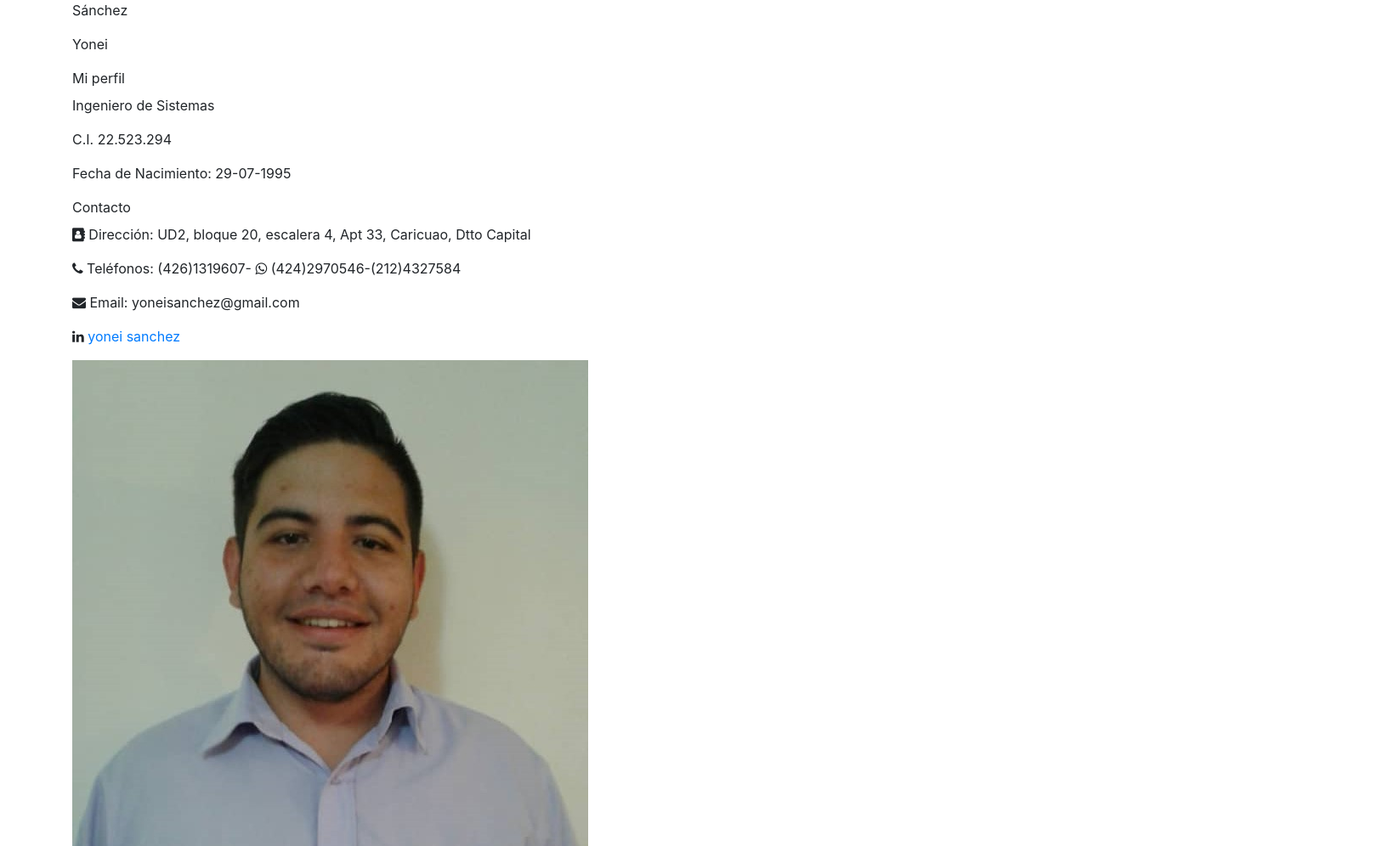
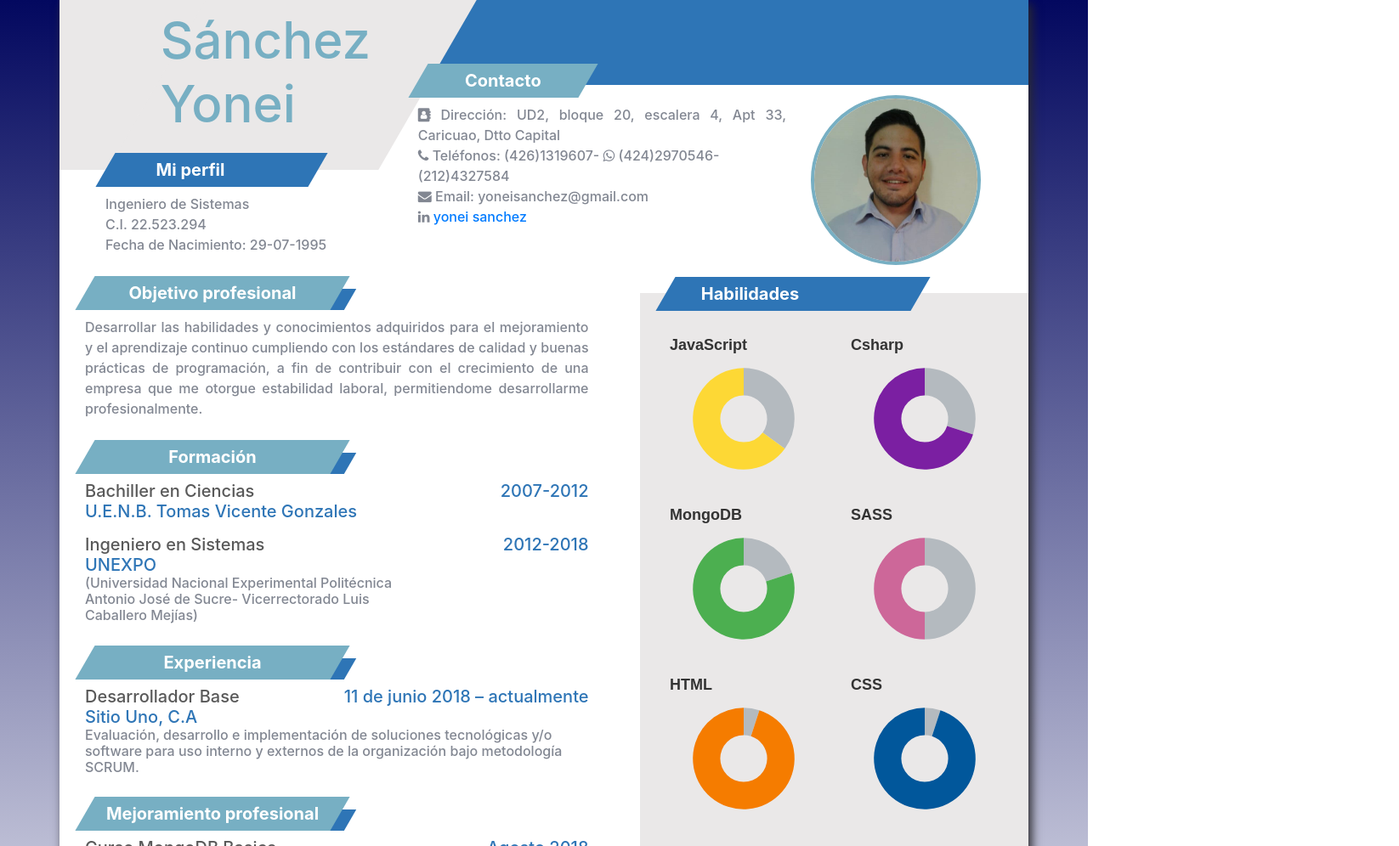
Before and after one commit to yoneisanchez/Corriculum, a plain HTML site: page index.html in a window 1280 px wide. Shown: the top 996 px of the page at 85% size, 1646 px wide, since content can reach past the window. Drawn offline with nearby package versions, Linux system fonts and the light colour scheme; the site is published under a folder, as on GitHub Pages, so addresses that start at the root find nothing.

Commit message:
Se cambia string de ubicacion de archivo css

```diff
--- a/index.html
+++ b/index.html
@@ -11,7 +11,7 @@
     <script src="https://code.jquery.com/jquery-3.3.1.slim.min.js" integrity="sha384-q8i/X+965DzO0rT7abK41JStQIAqVgRVzpbzo5smXKp4YfRvH+8abtTE1Pi6jizo" crossorigin="anonymous"></script>
     <script src="https://cdnjs.cloudflare.com/ajax/libs/popper.js/1.14.7/umd/popper.min.js" integrity="sha384-UO2eT0CpHqdSJQ6hJty5KVphtPhzWj9WO1clHTMGa3JDZwrnQq4sF86dIHNDz0W1" crossorigin="anonymous"></script>
     <script src="https://stackpath.bootstrapcdn.com/bootstrap/4.3.1/js/bootstrap.min.js" integrity="sha384-JjSmVgyd0p3pXB1rRibZUAYoIIy6OrQ6VrjIEaFf/nJGzIxFDsf4x0xIM+B07jRM" crossorigin="anonymous"></script>
-    <link rel="stylesheet" href="/css/index-curriclum.css">
+    <link rel="stylesheet" href="css/index-curriclum.css">
 </head>
 
 <body>
```
